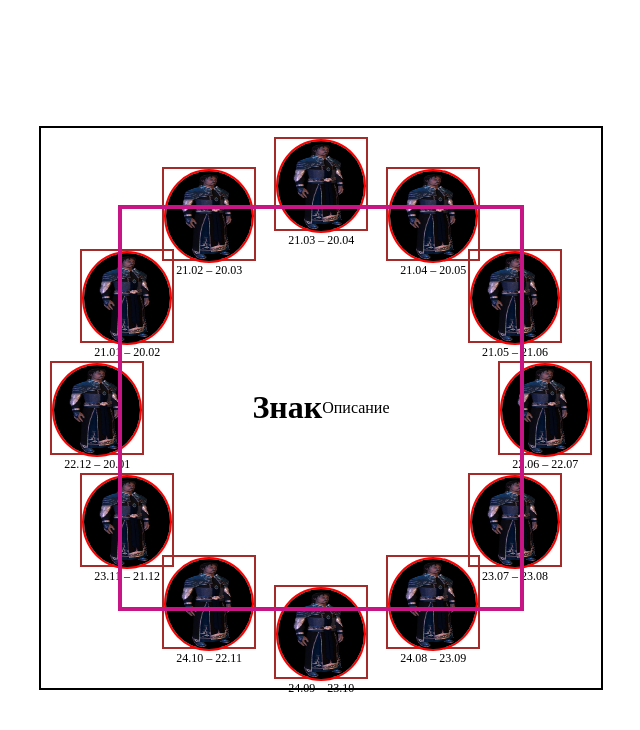
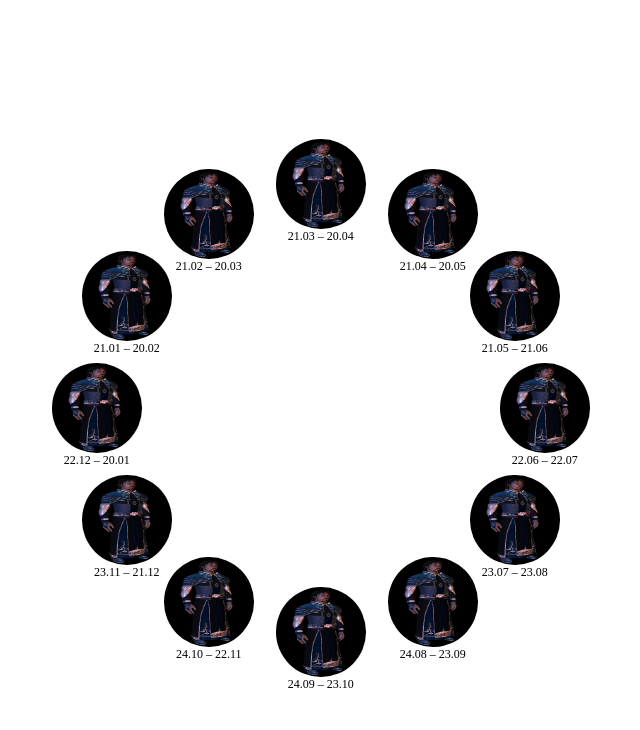
Before and after one commit to KulkovaAnna/Horoscope, a plain HTML site: page index.html in a window 1280 px wide. Shown: the whole page, without its empty margins (319-959 px from the left). Drawn offline with Linux system fonts and the light colour scheme.

```diff
--- a/css/style.css
+++ b/css/style.css
@@ -8,7 +8,6 @@ body {
   position: relative;
   width: 560px;
   height: 560px;
-  border: 2px solid black;
   padding: 0; }
 
 .circular-box__item {
@@ -21,7 +20,6 @@ body {
   justify-content: center;
   width: 16%;
   height: 16%;
-  border: 2px solid brown;
   font-size: 12px; }
   .circular-box__item img {
     padding: 0;
@@ -29,17 +27,18 @@ body {
     width: 100%;
     height: 100%;
     border-radius: 50%;
-    outline: none;
-    border: 2px solid red; }
+    outline: none; }
   .circular-box__item figure {
     padding: 0;
     margin: 0; }
 
 #message-box {
-  border: 4px solid mediumvioletred;
   position: absolute;
-  display: flex;
+  display: none;
   align-items: center;
-  justify-content: center; }
+  justify-content: center;
+  flex-wrap: wrap; }
+  #message-box p, #message-box h1 {
+    text-align: center; }
 
 /*# sourceMappingURL=style.css.map */
```
